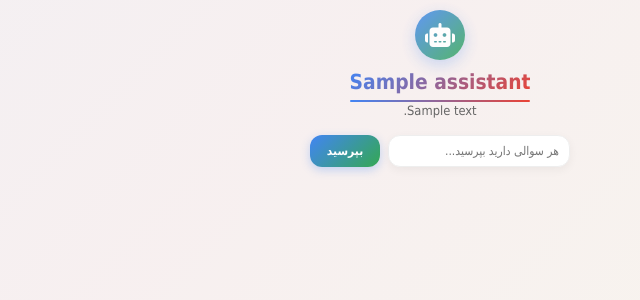
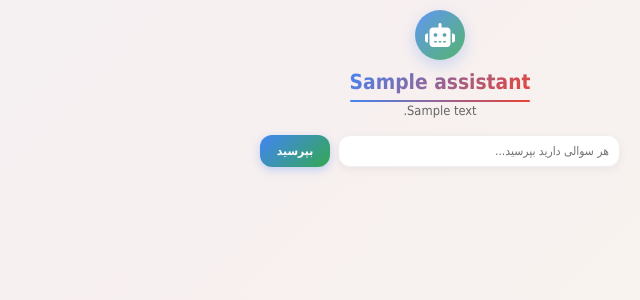
Before and after one commit to ehsanerfani98/virahoosh-develop, a FastAPI app: template templates/admin/assistant/iframe_assistant.html in a window 1280 px wide. Shown: the top 300 px of the page, without its empty margins (640-1280 px from the left). Run offline with FastAPI, Linux system fonts and the light colour scheme; the template is opened without the code that fills it: most values are stand-ins (such as "Sample title", 1, 10 or a date in 2020); parts of the project's set-up code (start-up, migrations or seed data) failed here and were passed over; some web fonts are replaced.

```diff
--- a/templates/admin/assistant/iframe_assistant.html
+++ b/templates/admin/assistant/iframe_assistant.html
@@ -43,7 +43,7 @@
 
         .container {
             padding: 10px;
-            max-width: 280px;
+            max-width: 380px;
             margin: auto;
         }
 
```
